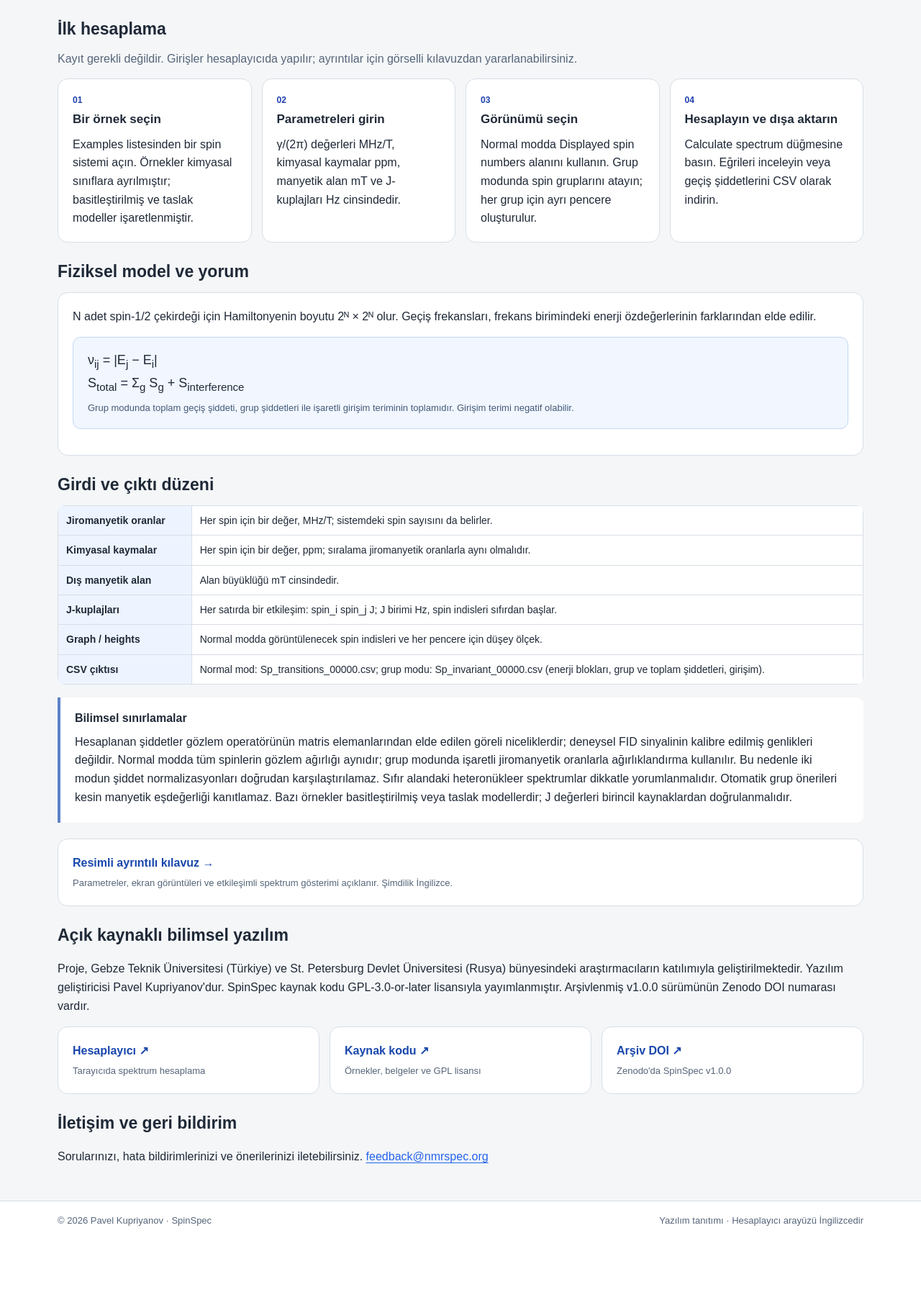
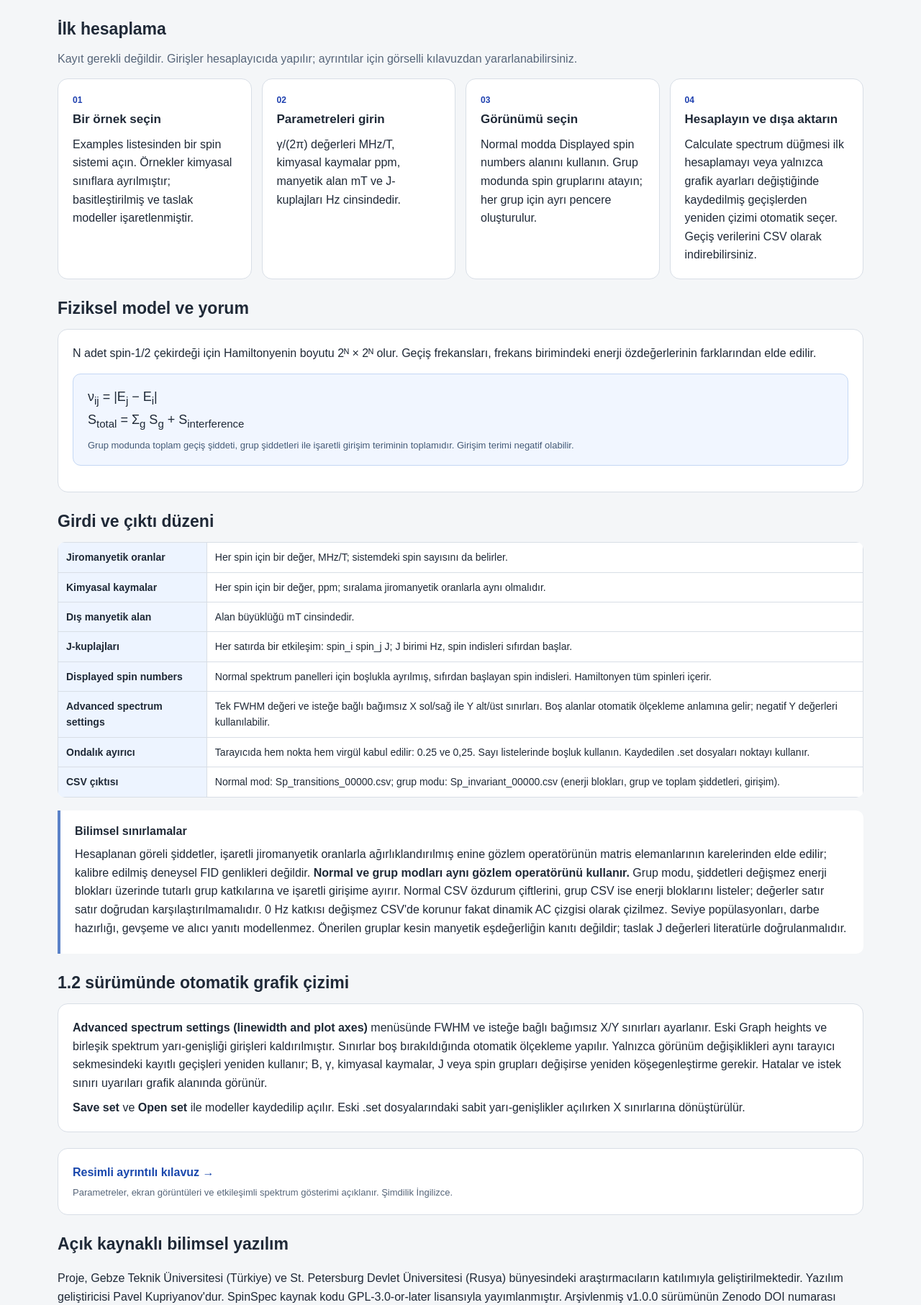
Before and after one commit to scleroze/SpinSpec, a Python web app: template templates/about_tr.html in a window 1280 px wide. Shown: the part 805-2618 px from the top of the page at 72% size. Before the commit the page ends 2508 px from the top, so only its background shows below. Run offline with Jinja, Linux system fonts and the light colour scheme; the template is opened without the code that fills it, so the values that code supplies are empty.

Commit message:
docs: update templates/about_tr.html for v1.2 automatic replot, axes and consistent observer physics

```diff
--- a/templates/about_tr.html
+++ b/templates/about_tr.html
@@ -35,14 +35,17 @@
 <section class="section-block" id="start"><h2>İlk hesaplama</h2><p class="section-lead">Kayıt gerekli değildir. Girişler hesaplayıcıda yapılır; ayrıntılar için görselli kılavuzdan yararlanabilirsiniz.</p><div class="card-grid" style="grid-template-columns:repeat(auto-fit,minmax(220px,1fr))"><article class="info-card"><div class="tag">01</div><h3>Bir örnek seçin</h3><p>Examples listesinden bir spin sistemi açın. Örnekler kimyasal sınıflara ayrılmıştır; basitleştirilmiş ve taslak modeller işaretlenmiştir.</p></article>
 <article class="info-card"><div class="tag">02</div><h3>Parametreleri girin</h3><p>γ/(2π) değerleri MHz/T, kimyasal kaymalar ppm, manyetik alan mT ve J-kuplajları Hz cinsindedir.</p></article>
 <article class="info-card"><div class="tag">03</div><h3>Görünümü seçin</h3><p>Normal modda Displayed spin numbers alanını kullanın. Grup modunda spin gruplarını atayın; her grup için ayrı pencere oluşturulur.</p></article>
-<article class="info-card"><div class="tag">04</div><h3>Hesaplayın ve dışa aktarın</h3><p>Calculate spectrum düğmesine basın. Eğrileri inceleyin veya geçiş şiddetlerini CSV olarak indirin.</p></article></div></section>
+<article class="info-card"><div class="tag">04</div><h3>Hesaplayın ve dışa aktarın</h3><p>Calculate spectrum düğmesi ilk hesaplamayı veya yalnızca grafik ayarları değiştiğinde kaydedilmiş geçişlerden yeniden çizimi otomatik seçer. Geçiş verilerini CSV olarak indirebilirsiniz.</p></article></div></section>
 <section class="section-block" id="physics"><h2>Fiziksel model ve yorum</h2><div class="section-card"><p>N adet spin-1/2 çekirdeği için Hamiltonyenin boyutu 2ᴺ × 2ᴺ olur. Geçiş frekansları, frekans birimindeki enerji özdeğerlerinin farklarından elde edilir.</p><div class="formula-box">ν<sub>ij</sub> = |E<sub>j</sub> − E<sub>i</sub>|<br>S<sub>total</sub> = Σ<sub>g</sub> S<sub>g</sub> + S<sub>interference</sub><p>Grup modunda toplam geçiş şiddeti, grup şiddetleri ile işaretli girişim teriminin toplamıdır. Girişim terimi negatif olabilir.</p></div></div></section>
 <section class="section-block" id="inputs"><h2>Girdi ve çıktı düzeni</h2><div class="table-wrap"><table class="site-table"><tbody><tr><th scope="row">Jiromanyetik oranlar</th><td>Her spin için bir değer, MHz/T; sistemdeki spin sayısını da belirler.</td></tr>
 <tr><th scope="row">Kimyasal kaymalar</th><td>Her spin için bir değer, ppm; sıralama jiromanyetik oranlarla aynı olmalıdır.</td></tr>
 <tr><th scope="row">Dış manyetik alan</th><td>Alan büyüklüğü mT cinsindedir.</td></tr>
 <tr><th scope="row">J-kuplajları</th><td>Her satırda bir etkileşim: spin_i spin_j J; J birimi Hz, spin indisleri sıfırdan başlar.</td></tr>
-<tr><th scope="row">Graph / heights</th><td>Normal modda görüntülenecek spin indisleri ve her pencere için düşey ölçek.</td></tr>
-<tr><th scope="row">CSV çıktısı</th><td>Normal mod: Sp_transitions_00000.csv; grup modu: Sp_invariant_00000.csv (enerji blokları, grup ve toplam şiddetleri, girişim).</td></tr></tbody></table></div><div class="caution"><strong>Bilimsel sınırlamalar</strong><p>Hesaplanan şiddetler gözlem operatörünün matris elemanlarından elde edilen göreli niceliklerdir; deneysel FID sinyalinin kalibre edilmiş genlikleri değildir. Normal modda tüm spinlerin gözlem ağırlığı aynıdır; grup modunda işaretli jiromanyetik oranlarla ağırlıklandırma kullanılır. Bu nedenle iki modun şiddet normalizasyonları doğrudan karşılaştırılamaz. Sıfır alandaki heteronükleer spektrumlar dikkatle yorumlanmalıdır. Otomatik grup önerileri kesin manyetik eşdeğerliği kanıtlamaz. Bazı örnekler basitleştirilmiş veya taslak modellerdir; J değerleri birincil kaynaklardan doğrulanmalıdır.</p></div></section>
+<tr><th scope="row">Displayed spin numbers</th><td>Normal spektrum panelleri için boşlukla ayrılmış, sıfırdan başlayan spin indisleri. Hamiltonyen tüm spinleri içerir.</td></tr>
+<tr><th scope="row">Advanced spectrum settings</th><td>Tek FWHM değeri ve isteğe bağlı bağımsız X sol/sağ ile Y alt/üst sınırları. Boş alanlar otomatik ölçekleme anlamına gelir; negatif Y değerleri kullanılabilir.</td></tr>
+<tr><th scope="row">Ondalık ayırıcı</th><td>Tarayıcıda hem nokta hem virgül kabul edilir: 0.25 ve 0,25. Sayı listelerinde boşluk kullanın. Kaydedilen .set dosyaları noktayı kullanır.</td></tr>
+<tr><th scope="row">CSV çıktısı</th><td>Normal mod: Sp_transitions_00000.csv; grup modu: Sp_invariant_00000.csv (enerji blokları, grup ve toplam şiddetleri, girişim).</td></tr></tbody></table></div><div class="caution"><strong>Bilimsel sınırlamalar</strong><p>Hesaplanan göreli şiddetler, işaretli jiromanyetik oranlarla ağırlıklandırılmış enine gözlem operatörünün matris elemanlarının karelerinden elde edilir; kalibre edilmiş deneysel FID genlikleri değildir. <b>Normal ve grup modları aynı gözlem operatörünü kullanır.</b> Grup modu, şiddetleri değişmez enerji blokları üzerinde tutarlı grup katkılarına ve işaretli girişime ayırır. Normal CSV özdurum çiftlerini, grup CSV ise enerji bloklarını listeler; değerler satır satır doğrudan karşılaştırılmamalıdır. 0 Hz katkısı değişmez CSV'de korunur fakat dinamik AC çizgisi olarak çizilmez. Seviye popülasyonları, darbe hazırlığı, gevşeme ve alıcı yanıtı modellenmez. Önerilen gruplar kesin manyetik eşdeğerliğin kanıtı değildir; taslak J değerleri literatürle doğrulanmalıdır.</p></div></section>
+<section class="section-block" id="workflow"><h2>1.2 sürümünde otomatik grafik çizimi</h2><div class="section-card"><p><b>Advanced spectrum settings (linewidth and plot axes)</b> menüsünde FWHM ve isteğe bağlı bağımsız X/Y sınırları ayarlanır. Eski Graph heights ve birleşik spektrum yarı-genişliği girişleri kaldırılmıştır. Sınırlar boş bırakıldığında otomatik ölçekleme yapılır. Yalnızca görünüm değişiklikleri aynı tarayıcı sekmesindeki kayıtlı geçişleri yeniden kullanır; B, γ, kimyasal kaymalar, J veya spin grupları değişirse yeniden köşegenleştirme gerekir. Hatalar ve istek sınırı uyarıları grafik alanında görünür.</p><p><b>Save set</b> ve <b>Open set</b> ile modeller kaydedilip açılır. Eski .set dosyalarındaki sabit yarı-genişlikler açılırken X sınırlarına dönüştürülür.</p></div></section>
 <section class="section-block" id="tutorial"><a class="resource-card" href="/tutorial"><strong>Resimli ayrıntılı kılavuz →</strong><span>Parametreler, ekran görüntüleri ve etkileşimli spektrum gösterimi açıklanır. Şimdilik İngilizce.</span></a></section>
 <section class="section-block" id="source"><h2>Açık kaynaklı bilimsel yazılım</h2><p>Proje, Gebze Teknik Üniversitesi (Türkiye) ve St. Petersburg Devlet Üniversitesi (Rusya) bünyesindeki araştırmacıların katılımıyla geliştirilmektedir. Yazılım geliştiricisi Pavel Kupriyanov'dur. SpinSpec kaynak kodu GPL-3.0-or-later lisansıyla yayımlanmıştır. Arşivlenmiş v1.0.0 sürümünün Zenodo DOI numarası vardır.</p><div class="resources"><a class="resource-card" href="/"><strong>Hesaplayıcı ↗</strong><span>Tarayıcıda spektrum hesaplama</span></a>
 <a class="resource-card" href="https://github.com/scleroze/SpinSpec" target="_blank" rel="noopener noreferrer"><strong>Kaynak kodu ↗</strong><span>Örnekler, belgeler ve GPL lisansı</span></a>
```
